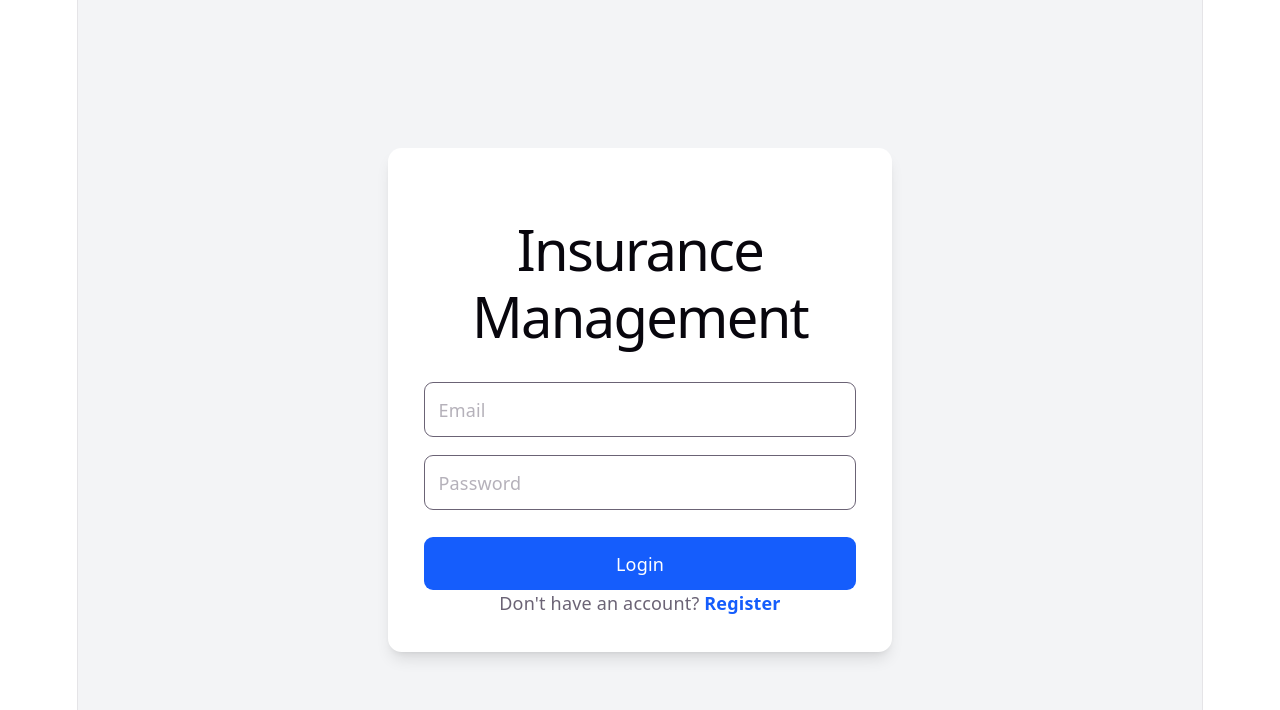
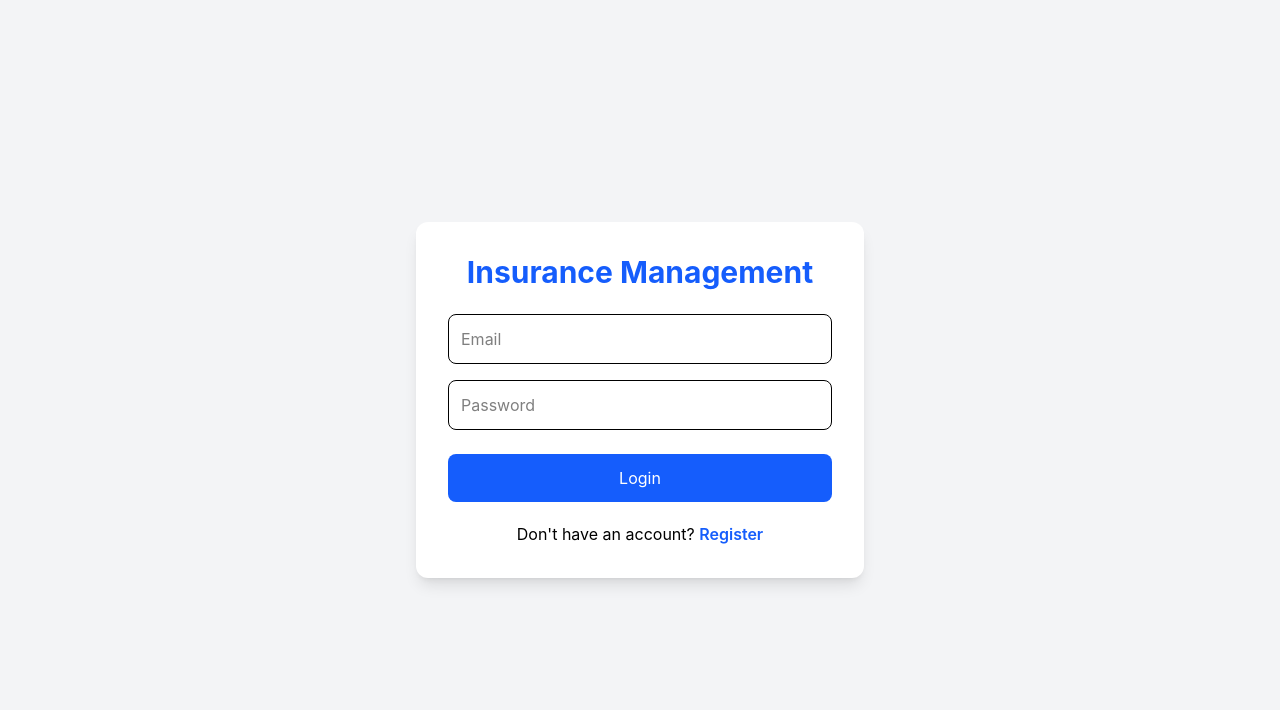
Before and after one commit to Sujain-shah/insurance-management-platform, a React (Vite) app in the folder client/: page / in a window 1280 px wide. Shown: the top 710 px of the page. Built offline with nearby package versions, Linux system fonts and the light colour scheme; no server answers.

Commit message:
Remove default Vite CSS

```diff
--- a/client/src/index.css
+++ b/client/src/index.css
@@ -1,112 +1,14 @@
 @import "tailwindcss";
-:root {
-  --text: #6b6375;
-  --text-h: #08060d;
-  --bg: #fff;
-  --border: #e5e4e7;
-  --code-bg: #f4f3ec;
-  --accent: #aa3bff;
-  --accent-bg: rgba(170, 59, 255, 0.1);
-  --accent-border: rgba(170, 59, 255, 0.5);
-  --social-bg: rgba(244, 243, 236, 0.5);
-  --shadow:
-    rgba(0, 0, 0, 0.1) 0 10px 15px -3px, rgba(0, 0, 0, 0.05) 0 4px 6px -2px;
 
-  --sans: system-ui, 'Segoe UI', Roboto, sans-serif;
-  --heading: system-ui, 'Segoe UI', Roboto, sans-serif;
-  --mono: ui-monospace, Consolas, monospace;
-
-  font: 18px/145% var(--sans);
-  letter-spacing: 0.18px;
-  color-scheme: light dark;
-  color: var(--text);
-  background: var(--bg);
-  font-synthesis: none;
-  text-rendering: optimizeLegibility;
-  -webkit-font-smoothing: antialiased;
-  -moz-osx-font-smoothing: grayscale;
-
-  @media (max-width: 1024px) {
-    font-size: 16px;
-  }
-}
-
-@media (prefers-color-scheme: dark) {
-  :root {
-    --text: #9ca3af;
-    --text-h: #f3f4f6;
-    --bg: #16171d;
-    --border: #2e303a;
-    --code-bg: #1f2028;
-    --accent: #c084fc;
-    --accent-bg: rgba(192, 132, 252, 0.15);
-    --accent-border: rgba(192, 132, 252, 0.5);
-    --social-bg: rgba(47, 48, 58, 0.5);
-    --shadow:
-      rgba(0, 0, 0, 0.4) 0 10px 15px -3px, rgba(0, 0, 0, 0.25) 0 4px 6px -2px;
-  }
-
-  #social .button-icon {
-    filter: invert(1) brightness(2);
-  }
+html,
+body,
+#root {
+  margin: 0;
+  padding: 0;
+  width: 100%;
+  min-height: 100vh;
 }
 
 body {
-  margin: 0;
+  background-color: #f3f4f6;
 }
-
-#root {
-  width: 1126px;
-  max-width: 100%;
-  margin: 0 auto;
-  text-align: center;
-  border-inline: 1px solid var(--border);
-  min-height: 100svh;
-  display: flex;
-  flex-direction: column;
-  box-sizing: border-box;
-}
-
-h1,
-h2 {
-  font-family: var(--heading);
-  font-weight: 500;
-  color: var(--text-h);
-}
-
-h1 {
-  font-size: 56px;
-  letter-spacing: -1.68px;
-  margin: 32px 0;
-  @media (max-width: 1024px) {
-    font-size: 36px;
-    margin: 20px 0;
-  }
-}
-h2 {
-  font-size: 24px;
-  line-height: 118%;
-  letter-spacing: -0.24px;
-  margin: 0 0 8px;
-  @media (max-width: 1024px) {
-    font-size: 20px;
-  }
-}
-p {
-  margin: 0;
-}
-
-code,
-.counter {
-  font-family: var(--mono);
-  display: inline-flex;
-  border-radius: 4px;
-  color: var(--text-h);
-}
-
-code {
-  font-size: 15px;
-  line-height: 135%;
-  padding: 4px 8px;
-  background: var(--code-bg);
-}
```
